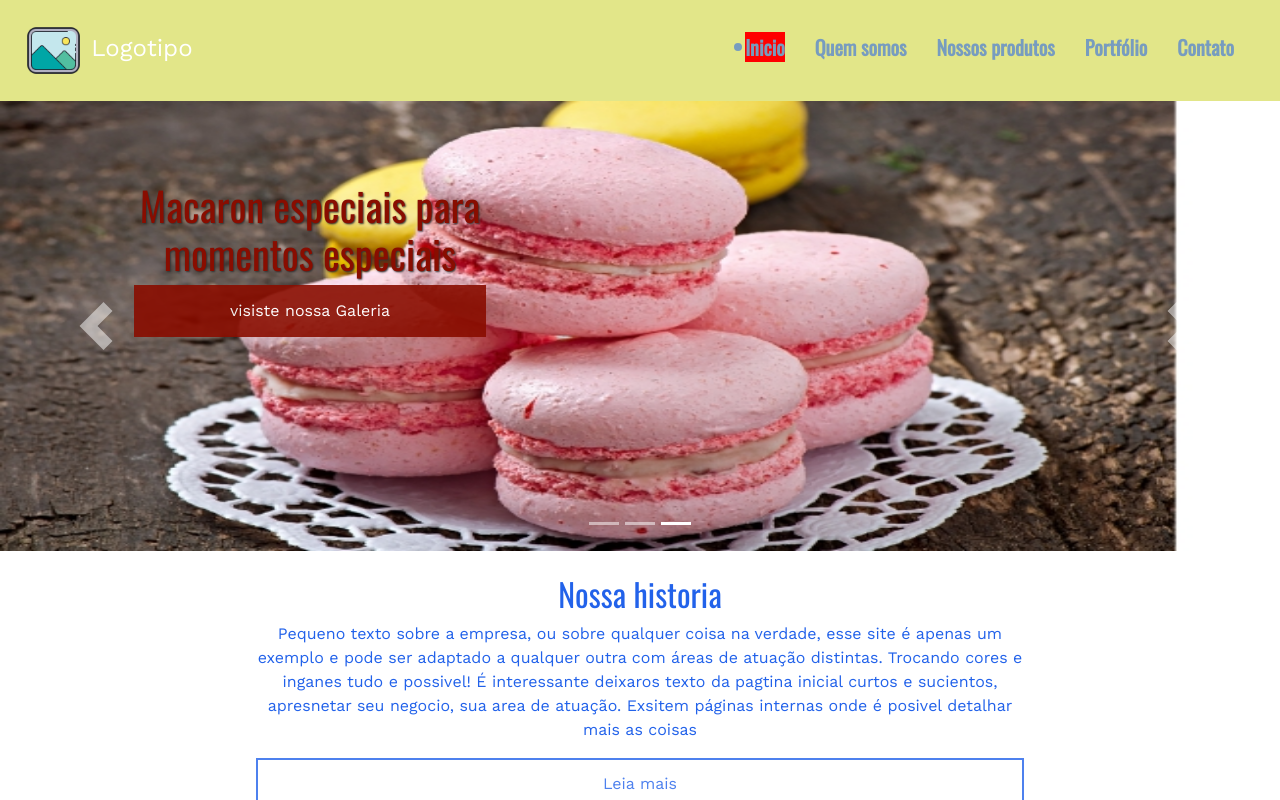
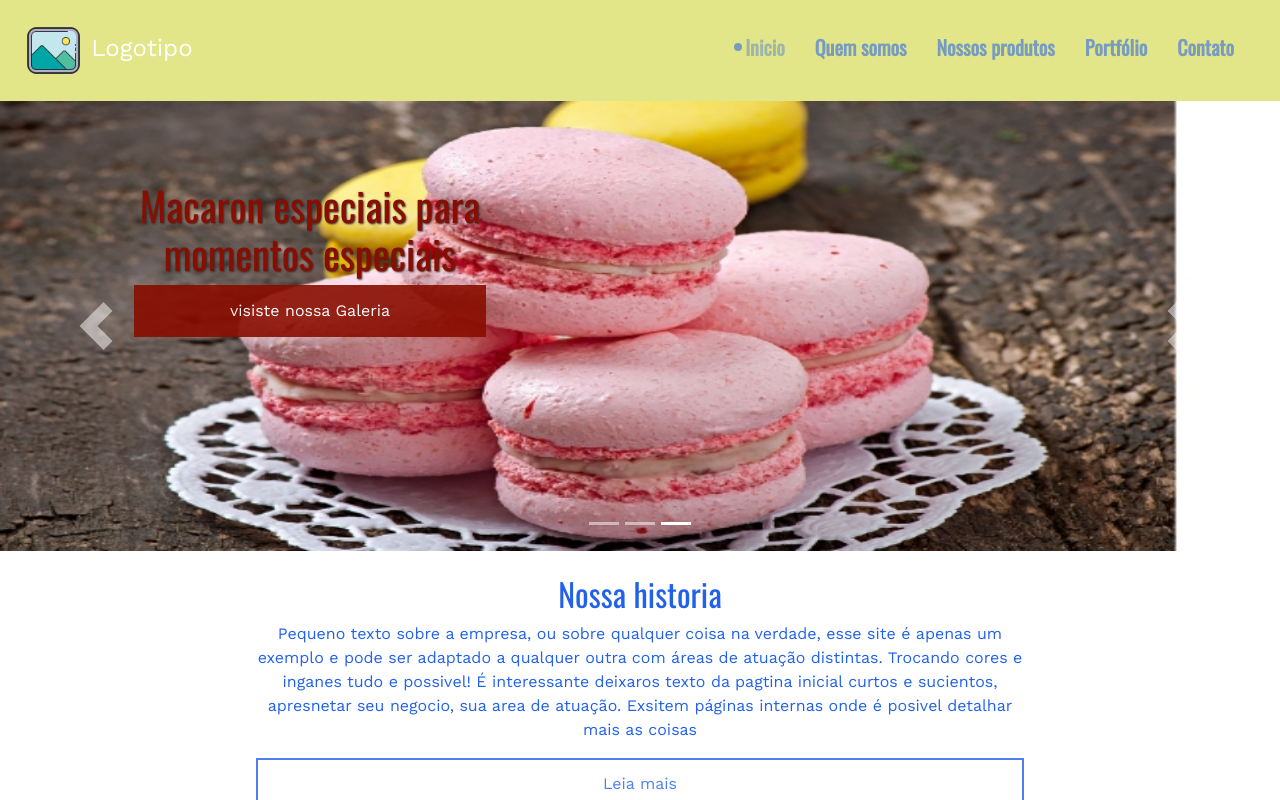
Before and after one commit to FelipeModena/Template-Site-Confeitos, a Nuxt app in the folder client-template2/: page / in a window 1280 px wide. In both pictures the pointer is over the item "Inicio". Shown: the top 800 px of the page. Built offline with nearby package versions, Linux system fonts and the light colour scheme.

Commit message:
Update default.vue

```diff
--- a/client-template2/layouts/default.vue
+++ b/client-template2/layouts/default.vue
@@ -115,7 +115,7 @@ export default {
 }
 .nav-bar-opcao-li :hover{
   transition: 0.3s;
-  background: red;
+  opacity: 80%;
 }
 .circulo-marcacao-pagination {
   -webkit-border-radius: 8px;
```
